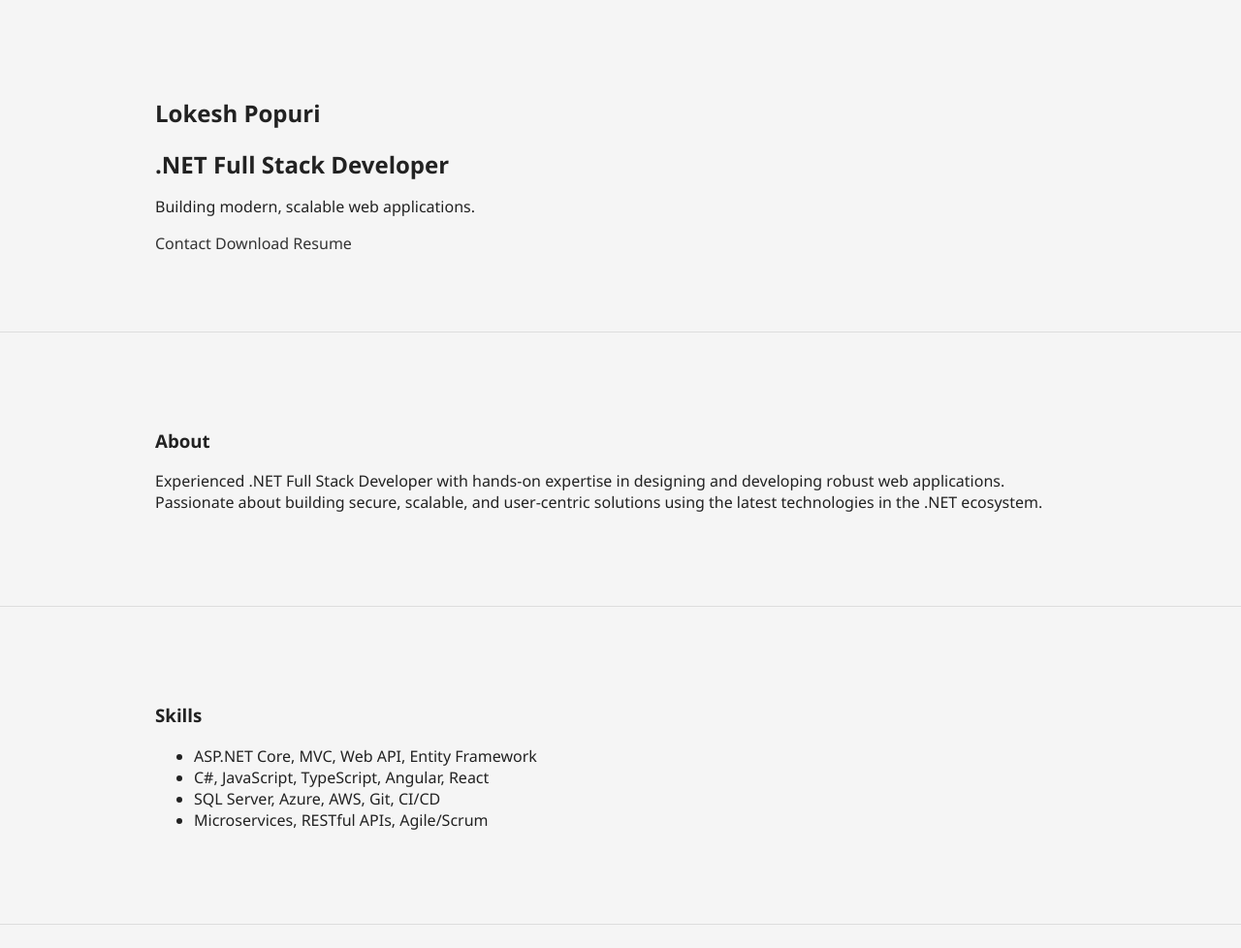
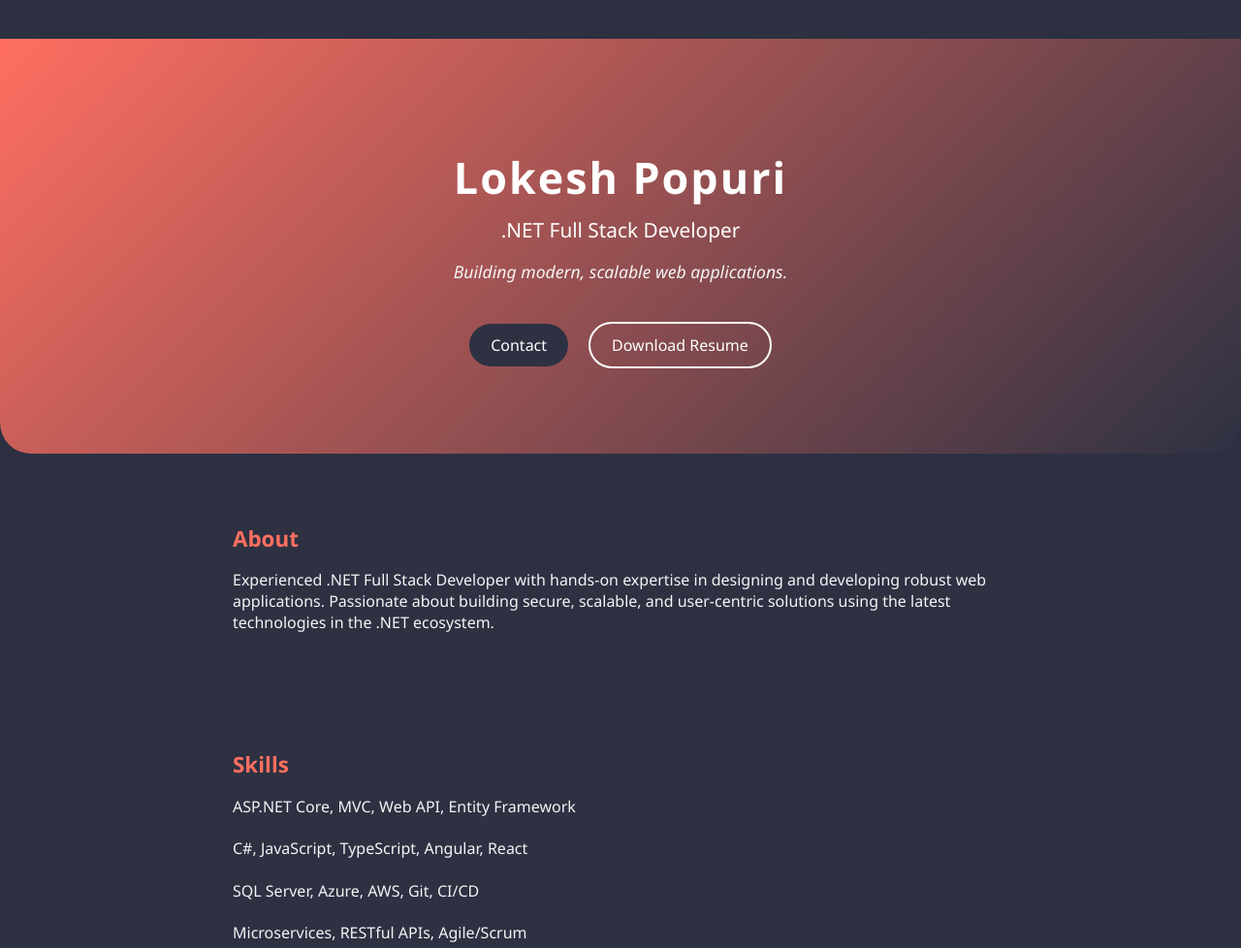
Before and after one commit to lpopuri/lokesh-portfolio, a plain HTML site: page index.html in a window 1280 px wide. Shown: the top 978 px of the page at 97% size. Drawn offline with Linux system fonts and the light colour scheme.

Commit message:
Update style.css

```diff
--- a/style.css
+++ b/style.css
@@ -1,39 +1,122 @@
+:root {
+  --coral: #ff6f61;
+  --midnight: #2d3142;
+  --cream: #f4f4f4;
+  --white: #fff;
+  --grey: #bfc0c0;
+}
+
 body {
-    font-family: 'Segoe UI', Tahoma, Geneva, Verdana, sans-serif;
-    background-color: #f5f5f5;
-    color: #222;
+  background: var(--midnight);
+  color: var(--cream);
+  font-family: 'Segoe UI', 'Arial', sans-serif;
   margin: 0;
-    padding: 0;
 }
+
 .container {
-    width: 90%;
-    max-width: 960px;
-    margin: 0 auto;
-    padding: 40px 0;
+  max-width: 800px;
+  margin: auto;
+  padding: 2rem;
 }
-header {
-    background-color: #111;
-    color: white;
+
+.hero {
   text-align: center;
-    padding: 60px 0;
+  background: linear-gradient(135deg, var(--coral) 0%, var(--midnight) 100%);
+  padding: 5rem 2rem 3rem 2rem;
+  color: var(--white);
+  border-radius: 0 0 2rem 2rem;
+  box-shadow: 0 8px 24px rgba(45,49,66,0.15);
 }
+
+.hero h1 {
+  font-size: 2.8rem;
+  margin: 0;
+  letter-spacing: 2px;
+}
+
+.hero h2 {
+  font-size: 1.3rem;
+  margin-top: .6rem;
+  font-weight: 400;
+}
+
+.tagline {
+  margin: 1rem 0 2rem 0;
+  font-size: 1.1rem;
+  font-style: italic;
+  color: var(--cream);
+}
+
+.button {
+  display: inline-block;
+  padding: .7rem 1.4rem;
+  margin: .5rem;
+  background: var(--midnight);
+  color: var(--white);
+  border-radius: 2rem;
+  text-decoration: none;
+  font-weight: 500;
+  border: none;
+  transition: background .2s;
+}
+
+.button:hover {
+  background: var(--coral);
+  color: var(--midnight);
+}
+
+.button.outline {
+  background: transparent;
+  border: 2px solid var(--white);
+  color: var(--white);
+}
+
 section {
-    border-bottom: 1px solid #ddd;
-    padding: 40px 0;
+  margin-top: 2.5rem;
+  background: var(--midnight);
+  border-radius: 1rem;
+  box-shadow: 0 2px 8px rgba(45,49,66,0.07);
 }
-h1, h2 {
-    margin-bottom: 10px;
+
+section h3 {
+  color: var(--coral);
+  font-size: 1.4rem;
+  margin-top: 0;
+  margin-bottom: .5rem;
 }
-footer {
-    background-color: #222;
-    color: white;
-    text-align: center;
-    padding: 20px 0;
+
+ul {
+  list-style: none;
+  padding-left: 0;
 }
+
+li {
+  margin-bottom: 1.1rem;
+  line-height: 1.6;
+  color: var(--cream);
+}
+
 a {
-    color: #333;
+  color: var(--coral);
   text-decoration: none;
 }
+
 a:hover {
   text-decoration: underline;
 }
+
+footer {
+  text-align: center;
+  padding: 1.5rem 0 .7rem 0;
+  color: var(--grey);
+  font-size: .95rem;
+}
+
+@media (max-width: 600px) {
+  .container {
+    padding: 1rem;
+  }
+  .hero {
+    padding: 2.5rem 1rem 2rem 1rem;
+  }
+}
```
Lines whose indentation alone changed are shown as unchanged.
